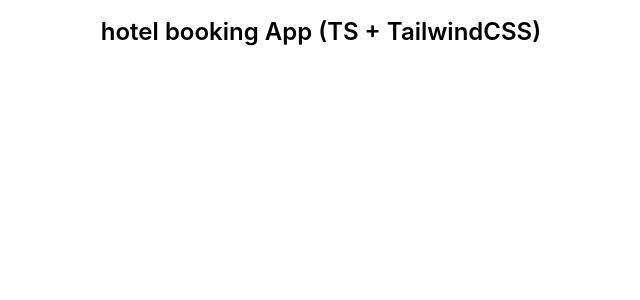
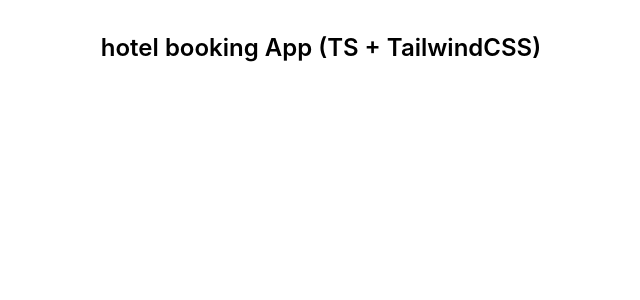
Before and after one commit to code-Alireza-code/hotel-booking-app-React-, a React (Vite) app: page / in a window 1280 px wide. Shown: the top 300 px of the page, without its empty margins (319-959 px from the left). Built offline with nearby package versions, Linux system fonts and the light colour scheme.

Commit message:
fix and add some default styles and colors

```diff
--- a/src/App.css
+++ b/src/App.css
@@ -7,30 +7,10 @@
       Helvetica Neue, sans-serif;
     -webkit-font-smoothing: antialiased;
   }
-}
-@theme {
-  --color-primary-bg: #f3f4f6;
-  --color-primary-dark: #4338ca;
-  --color-primary-light: #4f46e5;
-  --color-secondary-100: #0f7ce9;
-  --color-secondary-200: #e0e7ff;
-  --color-secondary-300: #d1d5db;
-  --color-secondary-400: #94a3b8;
-  --color-secondary-500: #64748b;
-  --color-secondary-600: #374151;
-}
 
   body {
     min-height: 100vh;
     padding: 1rem;
-}
-* {
-  margin: 0;
-  padding: 0;
-  box-sizing: border-box;
-  list-style: none;
-  outline: none;
-  border: none;
   }
 
   button {
@@ -49,3 +29,21 @@
     text-decoration: none;
     cursor: pointer;
   }
+}
+
+@theme {
+  --color-primary-bg: #f3f4f6;
+  --color-primary-dark: #4338ca;
+  --color-primary-light: #4f46e5;
+  --color-secondary-100: #0f7ce9;
+  --color-secondary-200: #e0e7ff;
+  --color-secondary-300: #d1d5db;
+  --color-secondary-400: #94a3b8;
+  --color-secondary-500: #64748b;
+  --color-secondary-600: #374151;
+}
+
+@utility container {
+  margin-inline: auto;
+  padding-inline: 2rem;
+}
```
Lines whose indentation alone changed are shown as unchanged.
